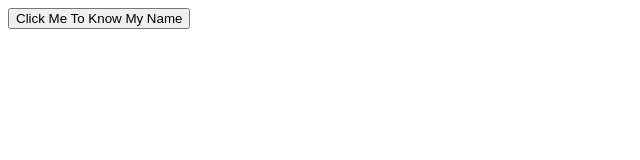
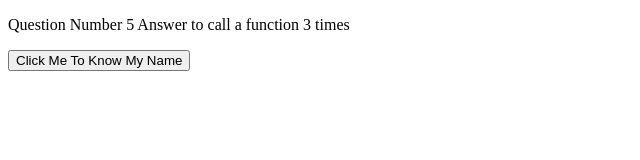
Before and after one commit to Rishav-Agawal/myRepo, a plain HTML site: page W/c9/index.html in a window 1280 px wide. Shown: the whole page, without its empty margins (0-640 px from the left). Drawn offline with Linux system fonts and the light colour scheme.

Commit message:
some modification in ch 9

```diff
--- a/W/c9/index.html
+++ b/W/c9/index.html
@@ -7,6 +7,7 @@
     <title>Document</title>
   </head>
   <body>
+    <p>Question Number 5 Answer to call a function 3 times</p>
     <button onclick="myName(), myName(), myName()">
       Click Me To Know My Name
     </button>
```
